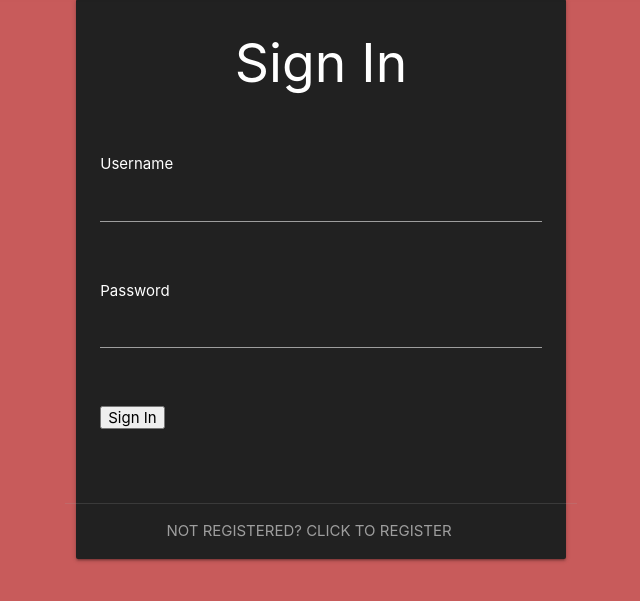
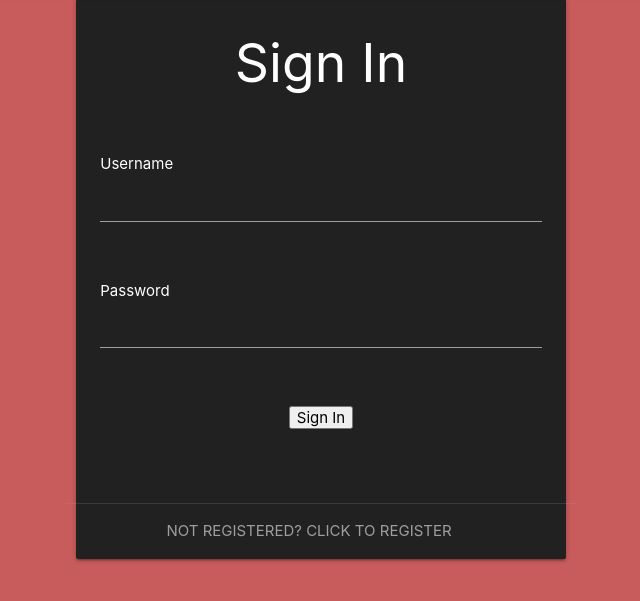
Before and after one commit to zubairabid/Picture, a Flask app: page /login in a window 1280 px wide. Shown: the part 73-674 px from the top of the page, without its empty margins (319-959 px from the left). Run offline with Flask 2, Linux system fonts and the light colour scheme; some libraries are stand-ins or nearby versions.

Commit message:
UI tweaks

```diff
--- a/app/templates/edit_profile.html
+++ b/app/templates/edit_profile.html
@@ -28,7 +28,7 @@
 
             <div class="col s12">
               <br>
-                <button class="btn waves-effect">
+                <button class="btn waves-effect waves-light btn red lighten-2">
                   {{ form.submit() }}
                   <!-- <i class="material-icons right">send</i> -->
                 </button>
--- a/app/templates/login.html
+++ b/app/templates/login.html
@@ -34,7 +34,7 @@
                 </div>
               </div>
               <div class="row">
-                <div class="input-field col s4">
+                <div class="input-field col s12 center-align">
                   {{ form.submit() }}
                 </div>
               </div>
--- a/app/templates/search.html
+++ b/app/templates/search.html
@@ -1,7 +1,7 @@
 {% extends "base.html" %}
 
 {% block content %}
-
+<br>
 <form action = '/searchrun/' method=POST>
 	<input type="text" value="" name="Search">
 	<input type="submit" name="Submit" value="Search">
```
